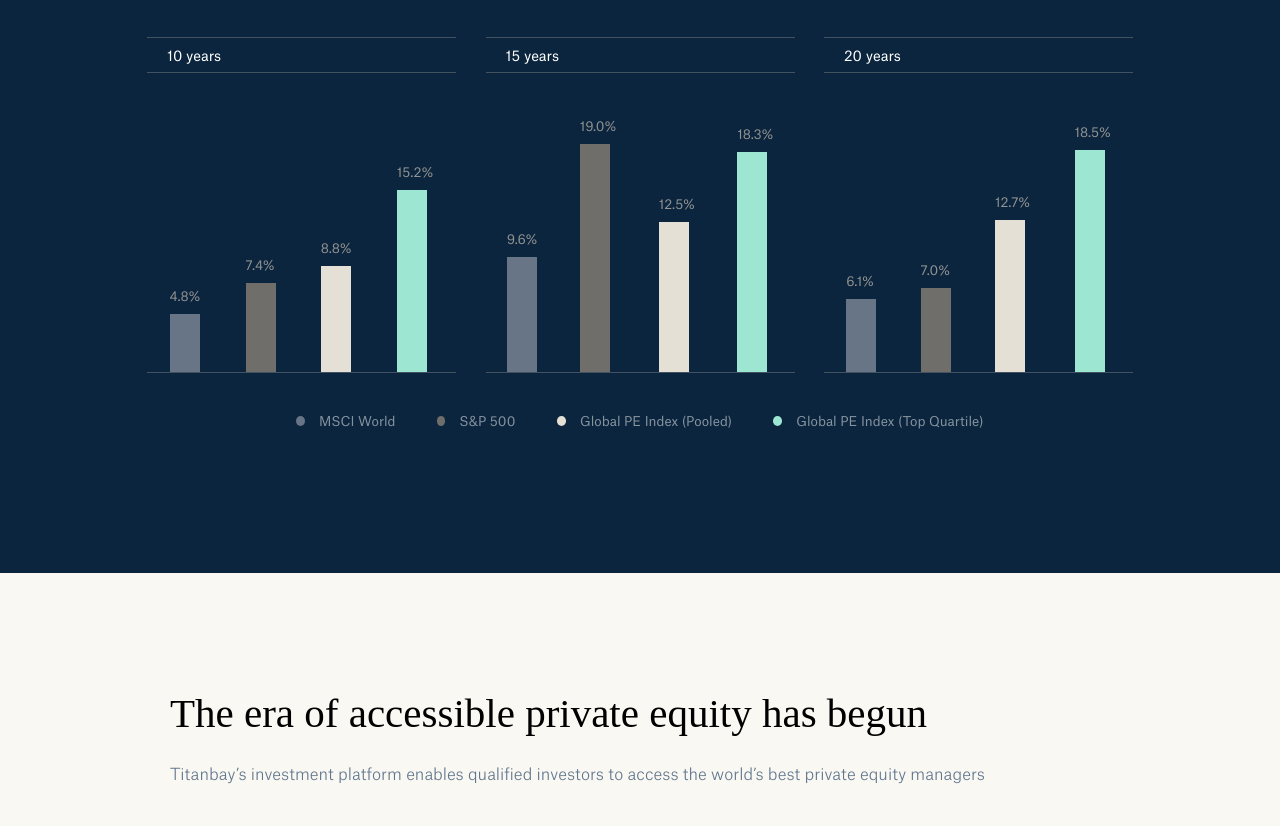
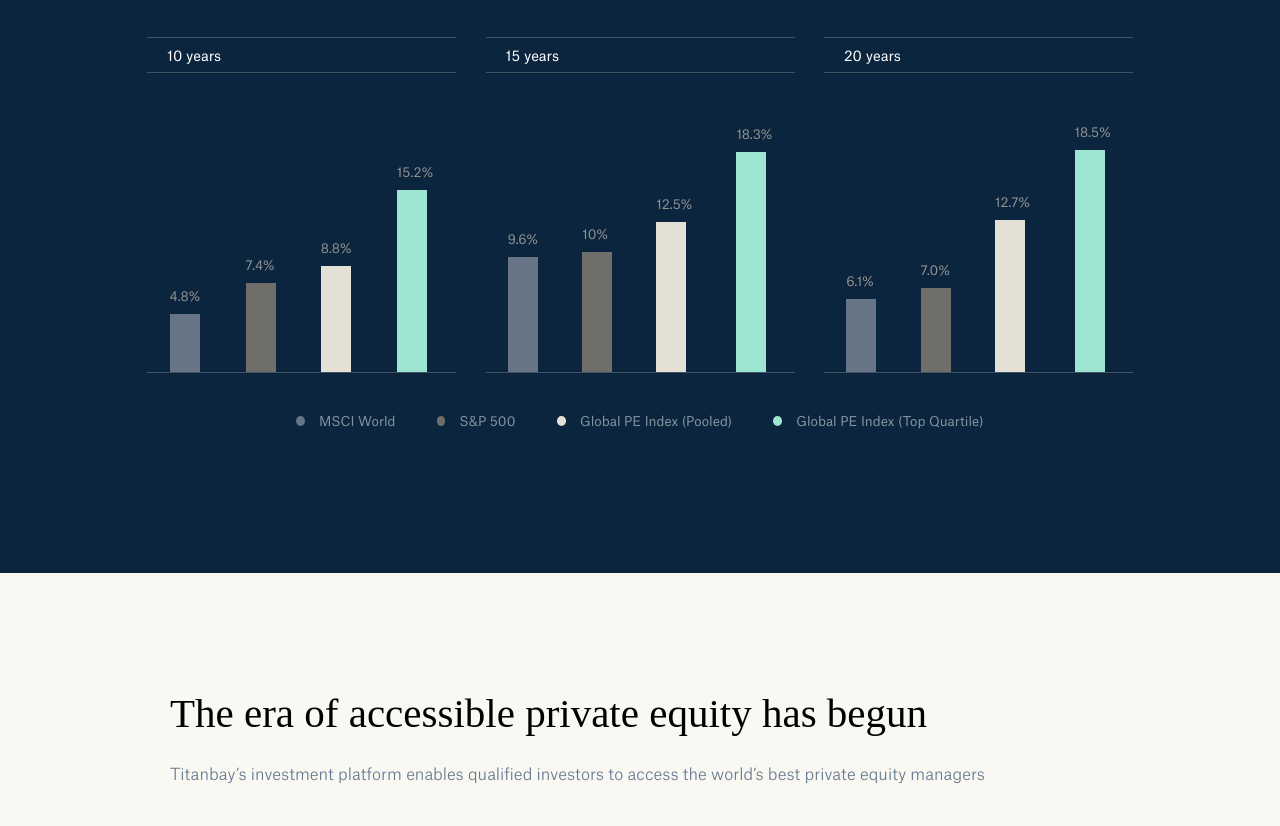
Before and after one commit to SUKHI-AATMA/titan-bay, a plain HTML site: page index.html in a window 1280 px wide. Shown: the part 1895-2721 px from the top of the page. Drawn offline with nearby package versions, Linux system fonts and the light colour scheme; a small style sheet from the web is missing; files whose address does not match are found by name.

Commit message:
feedback update

```diff
--- a/index.html
+++ b/index.html
@@ -188,7 +188,7 @@
                                 </div>
                                 <div class="col">
                                     <span class="graph-line sp"></span>
-                                    <span class="per">19.0%</span>
+                                    <span class="per">10%</span>
                                 </div>
                                 <div class="col">
                                     <span class="graph-line pooled"></span>
--- a/scss/base/_common.scss
+++ b/scss/base/_common.scss
@@ -616,7 +616,7 @@ section.graph{
                                 }
                                 .sp{
                                     @include transition(1.5s ease-in-out);
-                                    height: 228px;
+                                    height: 120px;
                                     background-color: #706E6A;
                                 }
                                 .pooled{
```
Also changed, not shown: how-it-works.html (+1 -1 lines), dist/css/style.css, images/build-you-allocation-1.png (added), images/build-you-allocation.png, images/manage-your-portfolio-1.png (added), images/manage-your-portfolio.png, images/select-exceptional-managers-1.png (added), images/select-exceptional-managers.png, images/set-investment-strategy-1.png (added), images/set-investment-strategy.png, 1 other file.
